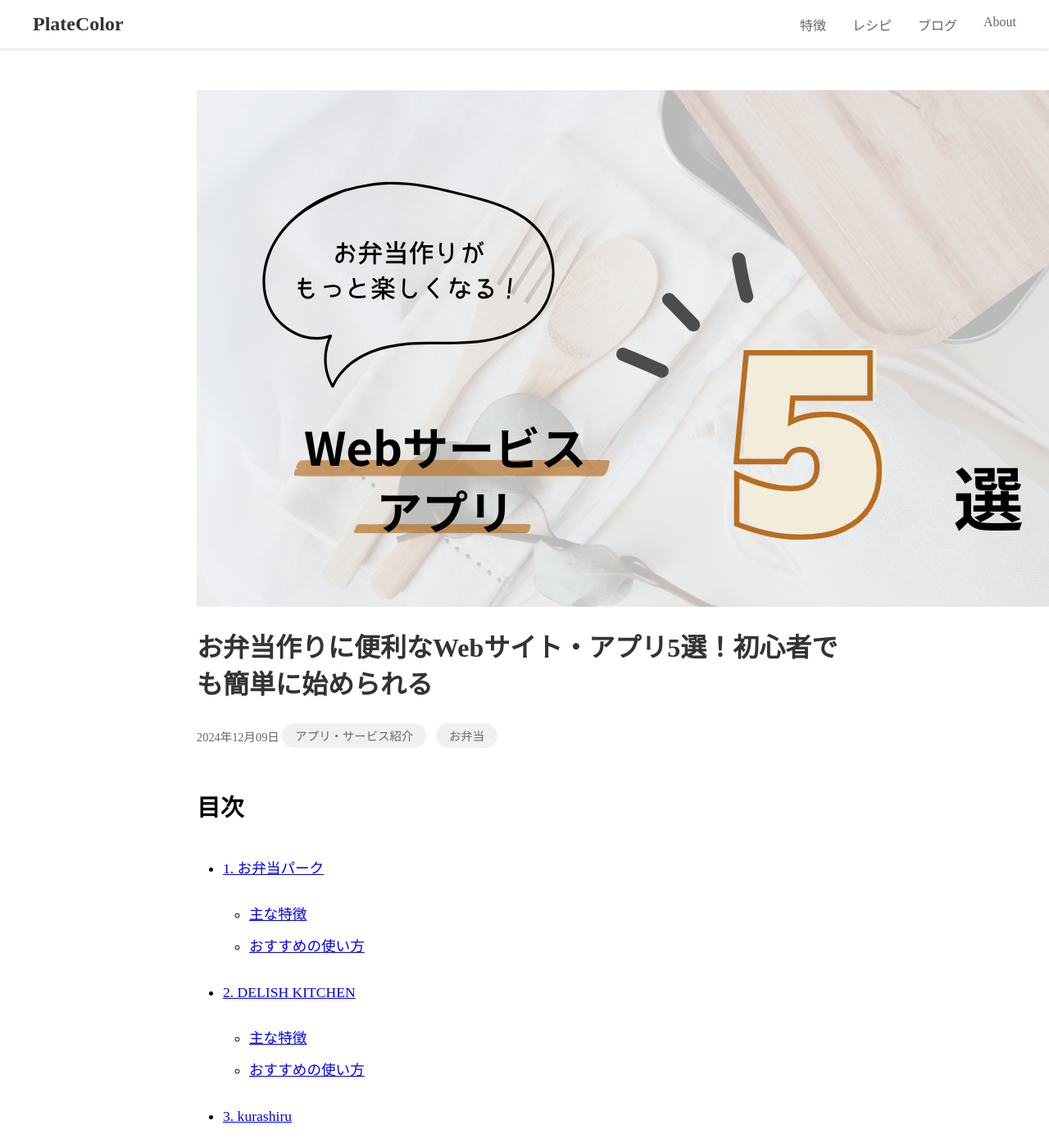
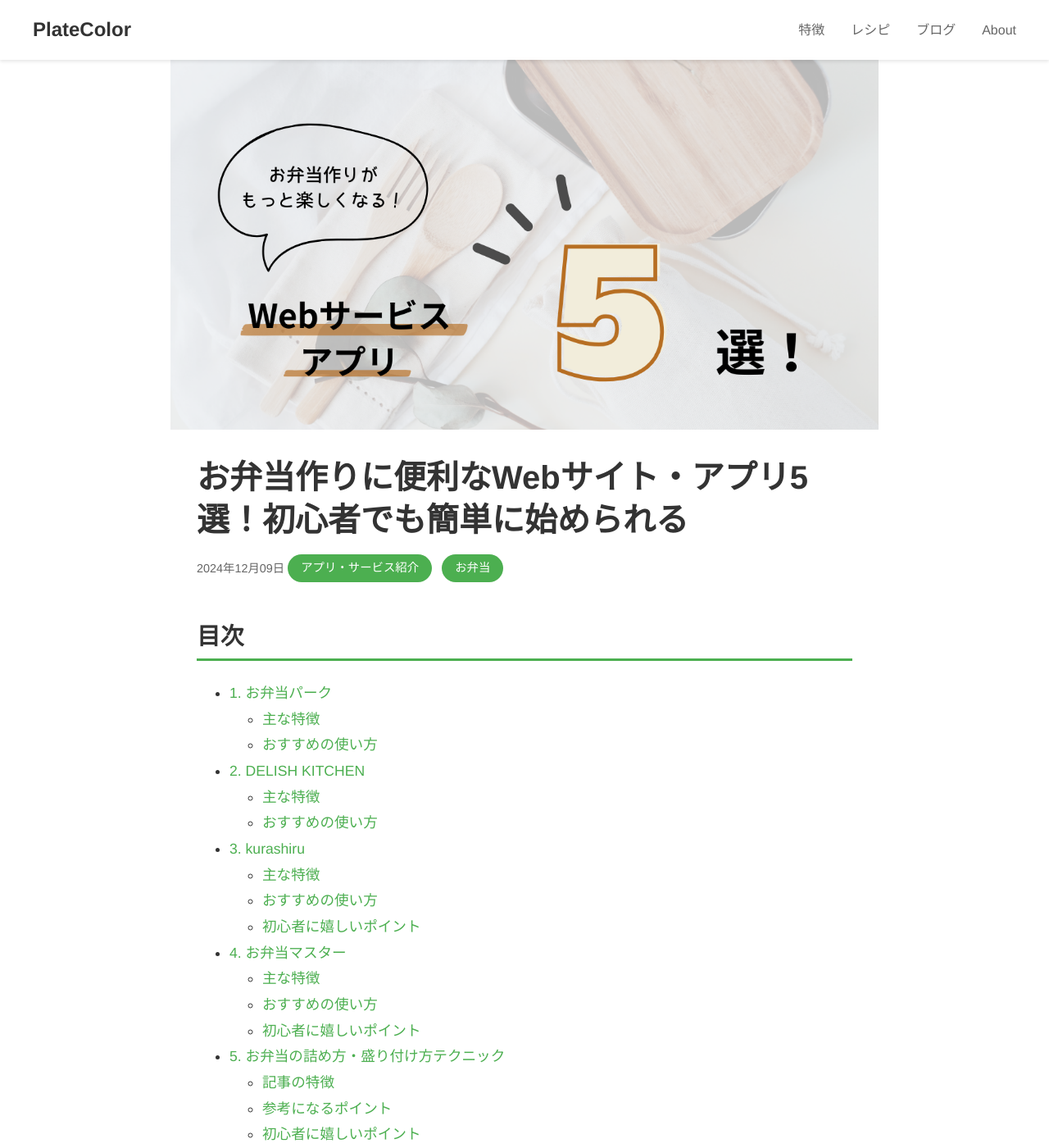
Before and after one commit to YuriYoshid/PlateColor-website, a Jekyll site: the page built from _posts/2024-12-13-vol1.markdown, in a window 1280 px wide and 1400 px high. Shown: the whole window at 82% size. Built offline with Jekyll 4.4.1, drawn with Linux system fonts in a browser that asks for light colours.

Commit message:
12-10-post

```diff
--- a/_layouts/post.html
+++ b/_layouts/post.html
@@ -1,6 +1,7 @@
 ---
 layout: default
 ---
+<div class="post-container">
   <article class="post h-entry">
     <header class="post-header">
       {% if page.image %}
@@ -36,3 +37,4 @@
       {{ content }}
     </div>
   </article>
+</div>
--- a/assets/css/style.css
+++ b/assets/css/style.css
@@ -1,79 +1,39 @@
-/* ヒーローセクション */
-.hero {
-    height: 80vh;
-    background-image: linear-gradient(rgba(0, 0, 0, 0.3), rgba(0, 0, 0, 0.3)), url('/assets/images/hero-bg.jpg');
-    background-size: cover;
-    background-position: center;
-    display: flex;
-    flex-direction: column;
-    justify-content: center;
-    align-items: center;
-    color: white;
-    text-align: center;
-    margin-bottom: 4rem;
+/* 全体的なスタイル */
+:root {
+  --primary-color: #4CAF50;  /* メインカラー（緑） */
+  --accent-color: #FF5722;   /* アクセントカラー（オレンジ） */
+  --text-color: #333333;     /* 文字色 */
+  --background-light: #f8f9fa; /* 薄い背景色 */
  }
 
-  .hero-title {
-    font-size: 3.5rem;
-    font-weight: bold;
-    margin-bottom: 1rem;
-    text-shadow: 2px 2px 4px rgba(0, 0, 0, 0.5);
+ body {
+  font-family: 'Helvetica Neue', Arial, 'Hiragino Kaku Gothic ProN', 'Hiragino Sans', Meiryo, sans-serif;
+  line-height: 1.7;
+  color: var(--text-color);
+  background-color: #ffffff;
+  margin: 0;
  }
 
-  .hero-subtitle {
-    font-size: 1.5rem;
-    max-width: 600px;
-    margin: 0 auto;
-    text-shadow: 1px 1px 2px rgba(0, 0, 0, 0.5);
+ h1, h2, h3, h4, h5, h6 {
+  color: var(--text-color);
+  line-height: 1.3;
  }
 
-  /* 特徴セクション */
-  .features {
-    max-width: 1200px;
-    margin: 0 auto;
-    padding: 4rem 2rem;
+ p {
+  margin-bottom: 1rem;
  }
 
-  .feature-grid {
-    display: grid;
-    grid-template-columns: repeat(auto-fit, minmax(300px, 1fr));
-    gap: 2rem;
-    margin-top: 2rem;
+ a {
+  color: var(--primary-color);
+  text-decoration: none;
+  transition: color 0.3s ease;
  }
 
-  .feature-item {
-    background: white;
-    padding: 2rem;
-    border-radius: 8px;
-    box-shadow: 0 2px 4px rgba(0, 0, 0, 0.1);
-    transition: transform 0.3s ease;
-  }
-
-  .feature-item:hover {
-    transform: translateY(-5px);
-  }
-
-  /* ニュースセクション */
-  .news {
-    background: #f8f9fa;
-    padding: 4rem 2rem;
-  }
-
-  .news-container {
-    max-width: 800px;
-    margin: 0 auto;
-  }
-
-  .news-item {
-    background: white;
-    padding: 1.5rem;
-    margin-bottom: 1rem;
-    border-radius: 8px;
-    box-shadow: 0 2px 4px rgba(0, 0, 0, 0.1);
+ a:hover {
+  color: var(--accent-color);
  }
 
  /* ヘッダー */
-  /* ヘッダースタイル */
  .site-header {
   background-color: rgba(255, 255, 255, 0.95);
   position: fixed;
@@ -117,125 +77,120 @@
   color: #000;
  }
 
-  /* メインコンテンツの調整（ヘッダーの高さ分のパディングを追加） */
+ /* メインコンテンツ */
  main {
-    padding-top: 70px;  /* ヘッダーの高さに応じて調整 */
+  padding-top: 70px;
  }
 
-  /* モバイル対応 */
-@media (max-width: 768px) {
-    .header-container {
+ /* ヒーローセクション */
+ .hero {
+  position: relative;
+  height: 90vh;
+  background-image: linear-gradient(rgba(0, 0, 0, 0.3), rgba(0, 0, 0, 0.3)), url('/assets/images/hero-bg.jpg');
+  background-size: cover;
+  background-position: center;
+  background-attachment: fixed;
+  display: flex;
   flex-direction: column;
-      padding: 1rem;
-      gap: 1rem;
-    }
-
-    .site-nav {
-      gap: 1rem;
-      flex-wrap: wrap;
   justify-content: center;
-    }
-
-    main {
-      padding-top: 100px;  /* モバイルでのヘッダーの高さに応じて調整 */
-    }
-  }
-
-
-  /* フッタースタイル */
-.site-footer {
-    background-color: #f8f9fa;
-    padding: 4rem 0 2rem;
-    margin-top: 4rem;
-  }
-
-  .footer-container {
-    max-width: 1200px;
-    margin: 0 auto;
-    padding: 0 2rem;
-    display: grid;
-    grid-template-columns: repeat(auto-fit, minmax(250px, 1fr));
-    gap: 2rem;
-  }
-
-  .footer-section h3 {
-    color: #333;
-    margin-bottom: 1rem;
-    font-size: 1.2rem;
-  }
-
-  .footer-section ul {
-    list-style: none;
-    padding: 0;
-    margin: 0;
-  }
-
-  .footer-section ul li {
-    margin-bottom: 0.5rem;
-  }
-
-  .footer-section a {
-    color: #666;
-    text-decoration: none;
-    transition: color 0.3s ease;
-  }
-
-  .footer-section a:hover {
-    color: #000;
-  }
-
-  .social-links {
-    display: flex;
-    gap: 1rem;
-  }
-
-  .social-link {
-    color: #666;
-    transition: color 0.3s ease;
-  }
-
-  .social-link:hover {
-    color: #000;
-  }
-
-  .social-link svg {
-    width: 24px;
-    height: 24px;
-  }
-
-  .footer-bottom {
-    text-align: center;
-    margin-top: 3rem;
-    padding-top: 2rem;
-    border-top: 1px solid #eee;
-  }
-
-  /* モバイル対応 */
-  @media (max-width: 768px) {
-    .footer-container {
-      grid-template-columns: 1fr;
+  align-items: center;
+  color: white;
   text-align: center;
  }
 
-    .social-links {
-      justify-content: center;
+ .hero-title {
+  font-size: clamp(2.5rem, 8vw, 4.5rem);
+  margin-bottom: 2rem;
+  text-shadow: 2px 2px 4px rgba(0, 0, 0, 0.5);
  }
 
-    .footer-section {
+ .hero-subtitle {
+  font-size: 1.5rem;
+  max-width: 600px;
+  margin: 0 auto;
+  text-shadow: 1px 1px 2px rgba(0, 0, 0, 0.5);
+ }
+
+ .hero::after {
+  content: '';
+  position: absolute;
+  bottom: 0;
+  left: 0;
+  right: 0;
+  height: 150px;
+  background: linear-gradient(to bottom, transparent, white);
+ }
+
+ /* 特徴セクション */
+ .features {
+  max-width: 1200px;
+  margin: 0 auto;
+  padding: 4rem 2rem;
+ }
+
+ .feature-grid {
+  display: grid;
+  grid-template-columns: repeat(auto-fit, minmax(300px, 1fr));
+  gap: 2rem;
+  margin-top: 2rem;
+ }
+
+ .feature-item {
+  background: white;
+  padding: 2.5rem;
+  border-radius: 16px;
+  border-top: 4px solid var(--primary-color);
+  box-shadow: 0 10px 30px rgba(0, 0, 0, 0.1);
+  transition: transform 0.3s ease;
+ }
+
+ .feature-item:hover {
+  transform: translateY(-5px);
+  border-top-color: var(--accent-color);
+ }
+
+ .feature-item h3 {
+  color: var(--primary-color);
+  font-size: 1.5rem;
+  margin-bottom: 1rem;
+ }
+
+ /* ブログ記事スタイル */
+ .post-container {
+  max-width: 800px;
+  margin: 0 auto;
+  padding: 0 20px;
+  width: 100%;
+ }
+
+ .post {
+  margin: 2rem 0;
+ }
+
+ .post-header {
   margin-bottom: 2rem;
  }
+
+ .post-thumbnail {
+  margin: -2rem -2rem 2rem;
  }
 
-  /* 記事スタイル */
-.post {
-  max-width: 800px;
-  margin: 0 auto;
-  padding: 2rem 1rem;
+ .post-thumbnail img {
+  width: 100%;
+  height: auto;
+  display: block;
  }
 
-/* カテゴリー表示 */
-.post-categories {
-  margin-bottom: 1rem;
+ .post-title {
+  font-size: 2.5rem;
+  margin: 1rem 0;
+  color: var(--text-color);
+ }
+
+ .post-meta {
+  color: #666;
+  font-size: 0.9rem;
+  margin-bottom: 2rem;
  }
 
  .category-tag {
@@ -244,29 +199,13 @@
   margin-right: 0.5rem;
   border-radius: 20px;
   font-size: 0.9rem;
-  background: #f0f0f0;
-  color: #666;
+  background: var(--primary-color);
+  color: white;
  }
 
-/* 記事タイトル */
-.post-title {
-  font-size: 2rem;
-  font-weight: 700;
-  line-height: 1.4;
-  margin: 1.5rem 0;
-  color: #333;
-}
-
-/* 日付 */
-.post-meta {
-  color: #666;
-  font-size: 0.9rem;
-  margin-bottom: 2rem;
-}
-
-/* 目次 */
+ /* 目次スタイル */
  .table-of-contents {
-  background: #f8f9fa;
+  background: var(--background-light);
   padding: 1.5rem 2rem;
   border-radius: 8px;
   margin: 2rem 0;
@@ -303,7 +242,7 @@
   transform: rotate(-45deg);
  }
 
-/* 本文スタイル */
+ /* 記事本文スタイル */
  .post-content {
   font-size: 1.1rem;
   line-height: 1.8;
@@ -323,46 +262,77 @@
   border-left: 4px solid var(--primary-color);
  }
 
-.post-content p {
-  margin-bottom: 1.5rem;
-}
-
-/* 画像スタイル */
  .post-content img {
   max-width: 100%;
   height: auto;
+  display: block;
+  margin: 2rem auto;
   border-radius: 8px;
-  margin: 1.5rem 0;
  }
 
-/* 引用 */
-.post-content blockquote {
-  margin: 1.5rem 0;
-  padding: 1rem 1.5rem;
-  border-left: 4px solid var(--primary-color);
-  background: #f8f9fa;
-  font-style: italic;
+ /* フッター */
+ .site-footer {
+  background-color: var(--background-light);
+  padding: 4rem 0 2rem;
+  margin-top: 4rem;
  }
 
-/* リスト */
-.post-content ul,
-.post-content ol {
-  margin: 1.5rem 0;
-  padding-left: 2rem;
+ .footer-container {
+  max-width: 1200px;
+  margin: 0 auto;
+  padding: 0 2rem;
+  display: grid;
+  grid-template-columns: repeat(auto-fit, minmax(250px, 1fr));
+  gap: 2rem;
  }
 
-.post-content li {
+ .footer-section h3 {
+  color: var(--text-color);
+  margin-bottom: 1rem;
+  font-size: 1.2rem;
+ }
+
+ .footer-section ul {
+  list-style: none;
+  padding: 0;
+  margin: 0;
+ }
+
+ .footer-section li {
   margin-bottom: 0.5rem;
+ }
+
+ .footer-bottom {
+  text-align: center;
+  margin-top: 3rem;
+  padding-top: 2rem;
+  border-top: 1px solid #eee;
  }
 
  /* レスポンシブ対応 */
  @media (max-width: 768px) {
-  .post {
+  .header-container {
+    flex-direction: column;
     padding: 1rem;
+    gap: 1rem;
+  }
+
+  .site-nav {
+    gap: 1rem;
+    flex-wrap: wrap;
+    justify-content: center;
+  }
+
+  main {
+    padding-top: 100px;
+  }
+
+  .post-container {
+    padding: 0 1rem;
   }
 
   .post-title {
-    font-size: 1.8rem;
+    font-size: 2rem;
   }
 
   .post-content h2 {
@@ -372,4 +342,9 @@
   .post-content h3 {
     font-size: 1.3rem;
   }
+
+  .footer-container {
+    grid-template-columns: 1fr;
+    text-align: center;
   }
+ }
```
Also changed, not shown: _posts/2024-12-19-vol2.markdown (added, +118 -0 lines), assets/images/12-19/color-nutrition.png (added), assets/images/12-19/green-vegetables.png (added), assets/images/12-19/purple-foods.png (added), assets/images/12-19/red-foods.png (added), assets/images/12-19/white-foods.png (added), assets/images/12-19/yellow-orange-foods.png (added), 2 other files. Lines whose indentation alone changed are shown as unchanged.
